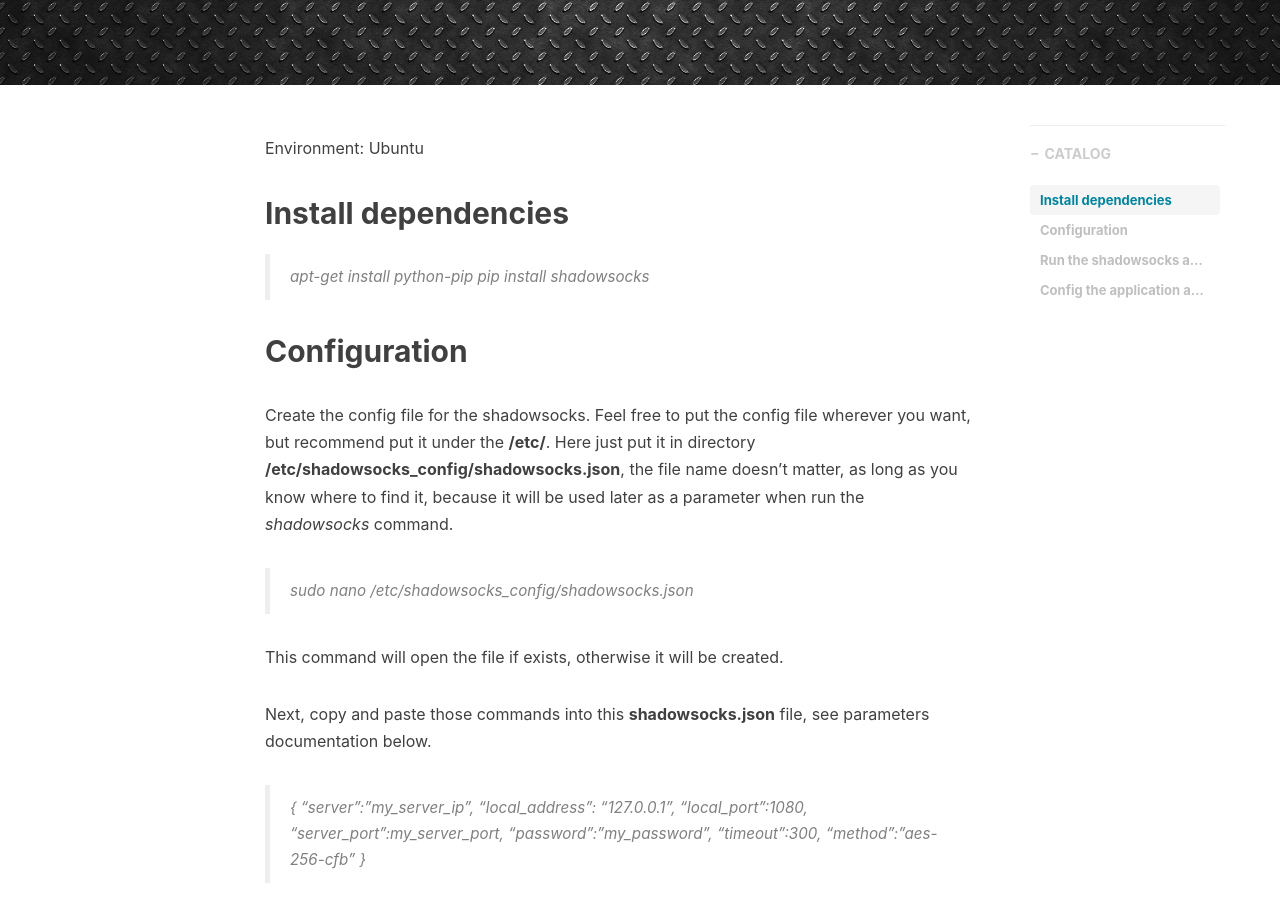
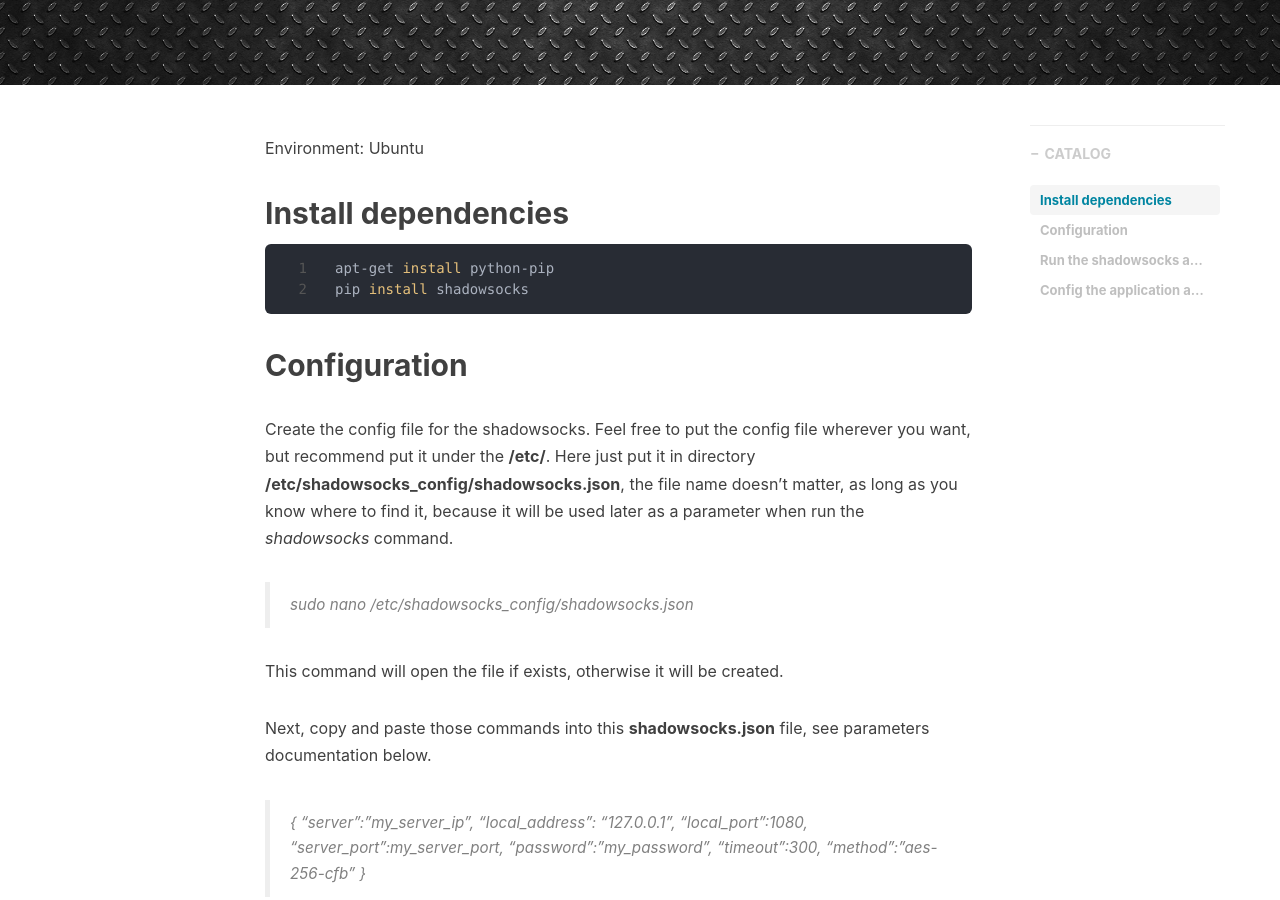
Before and after one commit to nuistzhou/nuistzhou.github.io, a Jekyll site: the page built from _posts/2019-05-23-Shadowsocks.markdown, in a window 1280 px wide and 900 px high, scrolled down 498 px. Built offline with Jekyll 4.4.1, drawn with Linux system fonts in a browser that asks for light colours; nearby versions of some CDN libraries; emoji names are drawn with the system emoji font; comment, search, counter and statistics services are not loaded.

Commit message:
Testing BASH code highlighting.

````diff
--- a/_posts/2019-05-23-Shadowsocks.markdown
+++ b/_posts/2019-05-23-Shadowsocks.markdown
@@ -13,8 +13,11 @@
 
 ## Install dependencies
 
-> apt-get install python-pip
-> pip install shadowsocks
+```bash
+apt-get install python-pip
+pip install shadowsocks
+```
+
 
 ## Configuration
 
````
